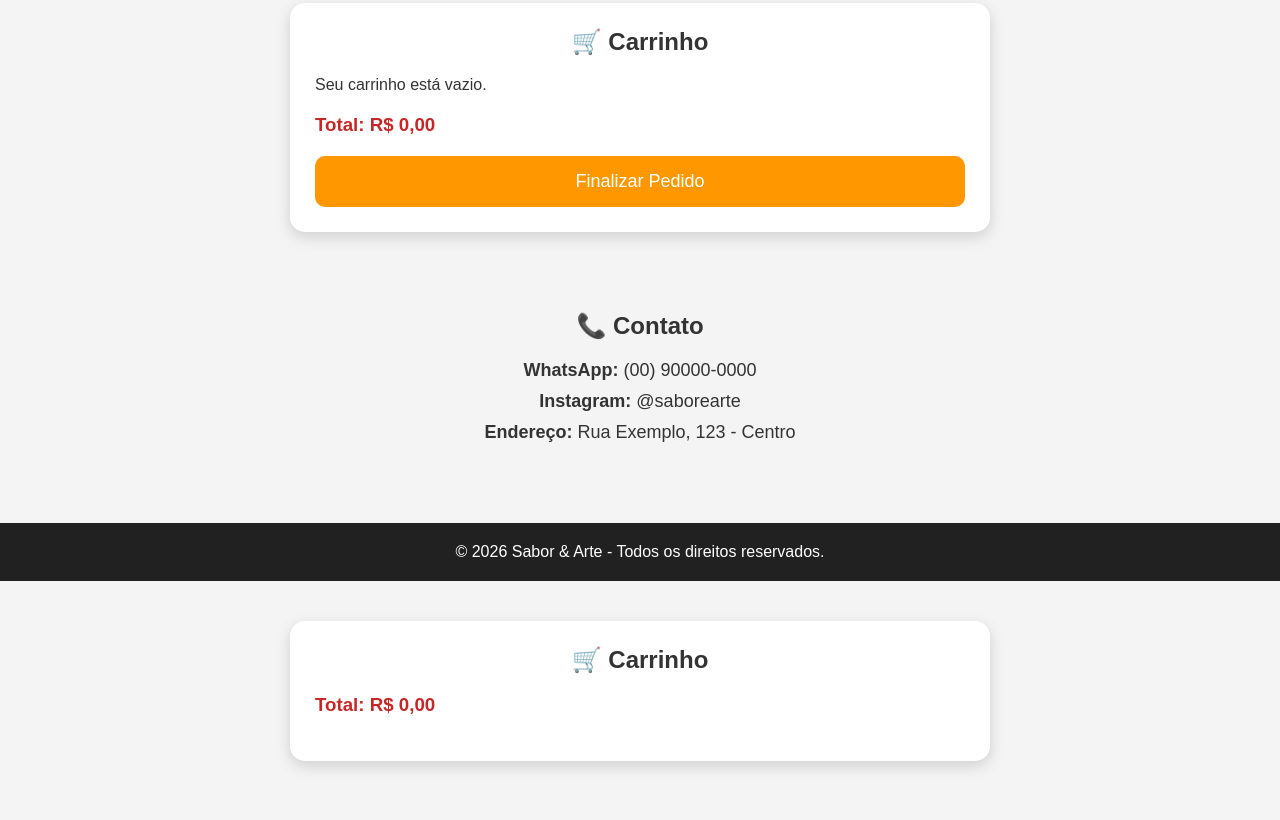
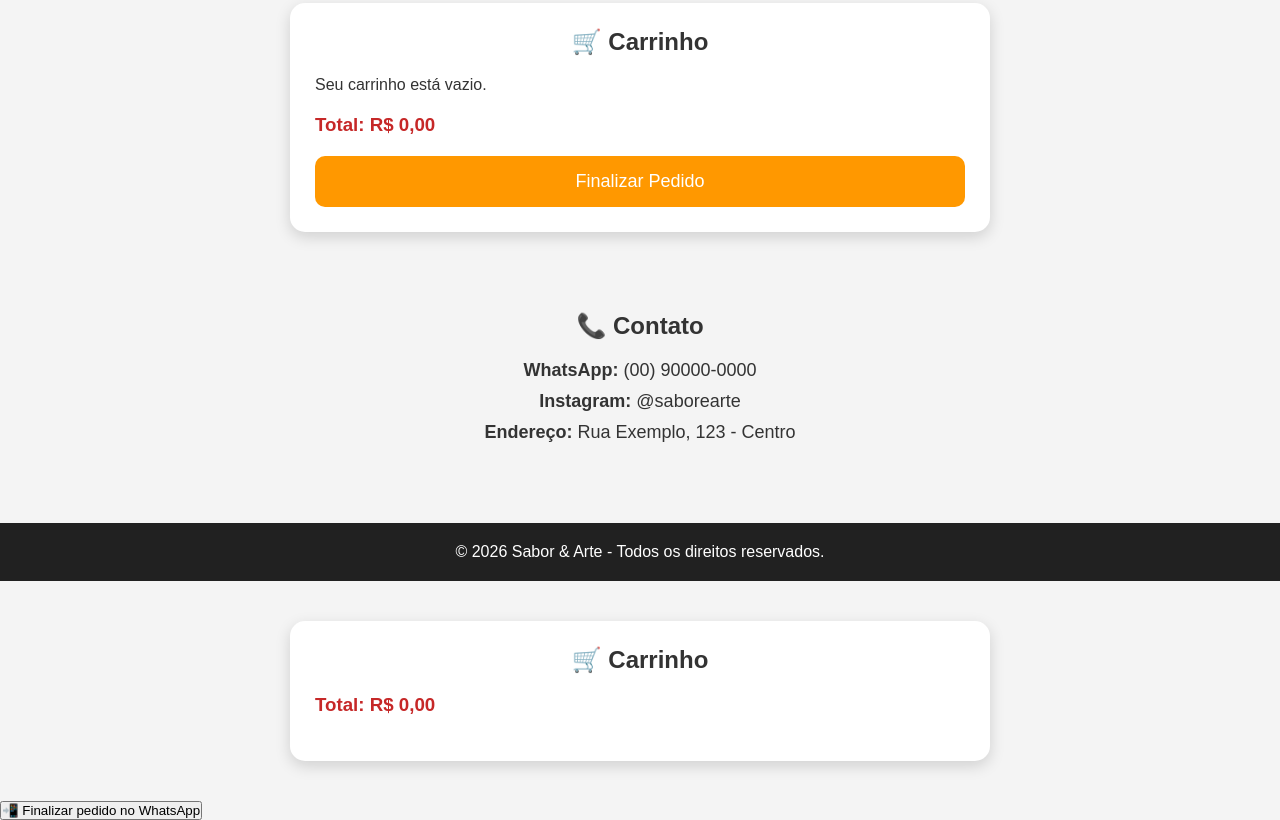
Before and after one commit to noah057757/sabor-e-arte, a plain HTML site: page index.html in a window 1280 px wide. Shown: the part 3409-4229 px from the top of the page. Drawn offline with Linux system fonts and the light colour scheme.

Commit message:
Update index.html

```diff
--- a/index.html
+++ b/index.html
@@ -266,6 +266,8 @@ e muito mais preparados com ingredientes frescos.
     <div id="lista-carrinho"></div>
 
     <h3 id="total">Total: R$ 0,00</h3>
-</div>
+</div><button id="whatsapp">
+    📲 Finalizar pedido no WhatsApp
+</button>
 <script src="script.js"></script>
 </html>
```
